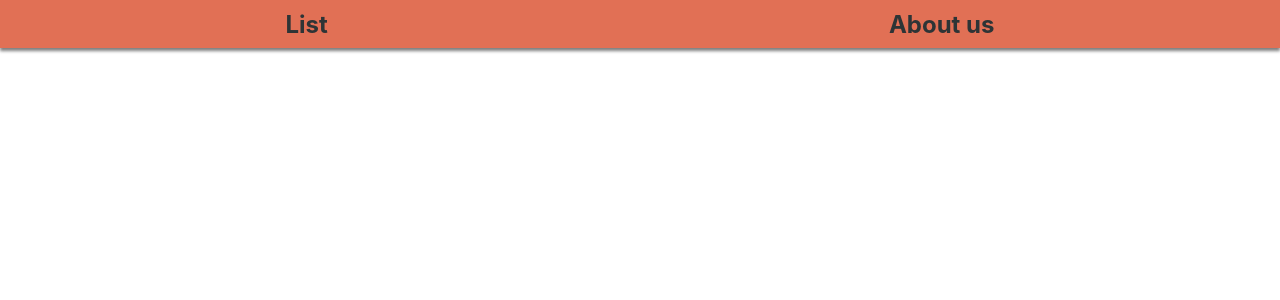
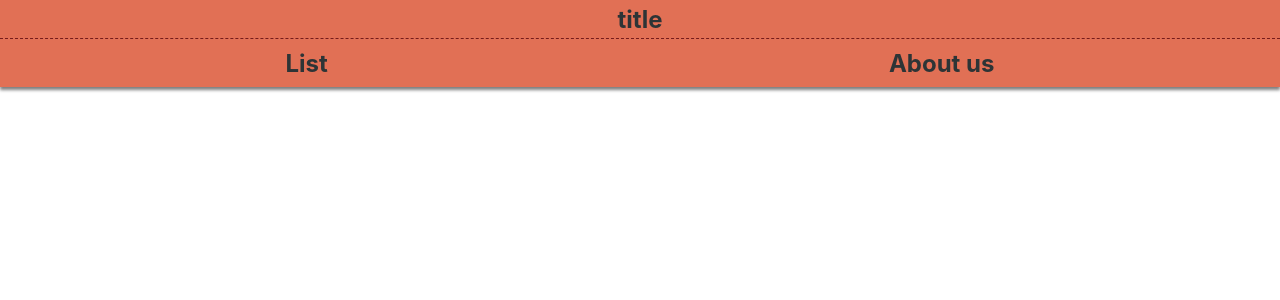
Before and after one commit to Karol-Szykula/recrutation-random-user-api, a React (Create React App) app: page / in a window 1280 px wide. Shown: the top 300 px of the page. Built offline with nearby package versions, Linux system fonts and the light colour scheme.

Commit message:
Add title bar

```diff
--- a/src/Navigation/Navigation.js
+++ b/src/Navigation/Navigation.js
@@ -1,11 +1,13 @@
 import React from 'react'
 
+import './title.css'
 import './navigation.css'
 
 class Navigation extends React.Component {
     render() {
         return (
             <div className="section-nav-top">
+                {this.renderTitle()}
                 <div className="section-nav-top__toggle">
                     <div className="section-nav-top__toggle-link" >
                         <div className="section-nav-top__toggle-button"></div>
@@ -25,6 +27,14 @@ class Navigation extends React.Component {
             </div >
         )
     }
+
+    renderTitle() {
+        return (
+            <div className="section-nav-top__title">
+                title
+            </div>
+        )
+    }
 }
 
 export default Navigation
--- /dev/null
+++ b/src/Navigation/title.css
@@ -0,0 +1,11 @@
+.section-nav-top__title {
+    display: flex;
+    justify-content: center;
+    background-color: #e17055;
+    font-size: 24px;
+    font-weight: bold;
+    padding: 5px;
+    height: 28px;
+    color: #2d3436;
+    border-bottom: 1px dashed #751b1b;
+}
```
